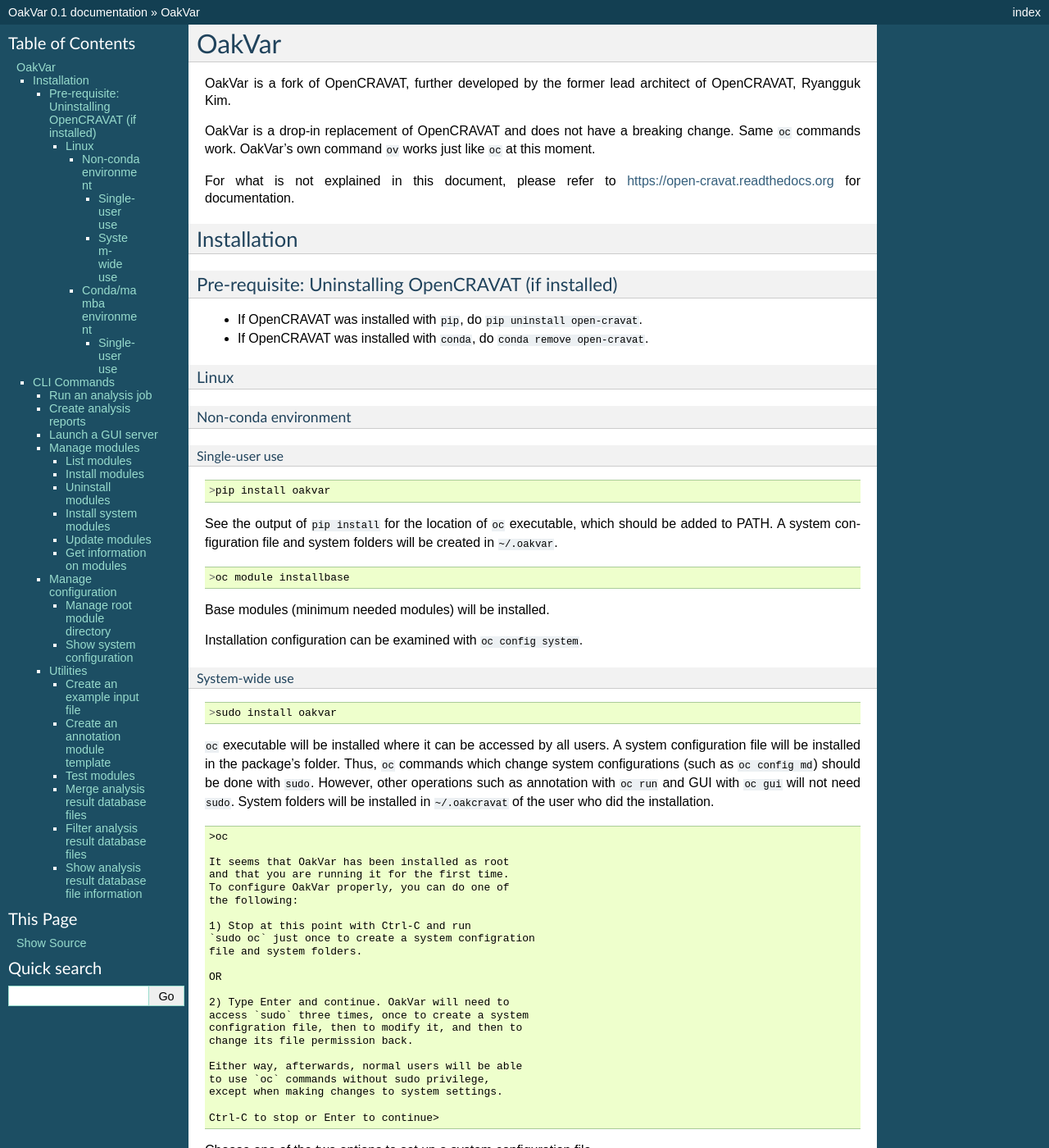
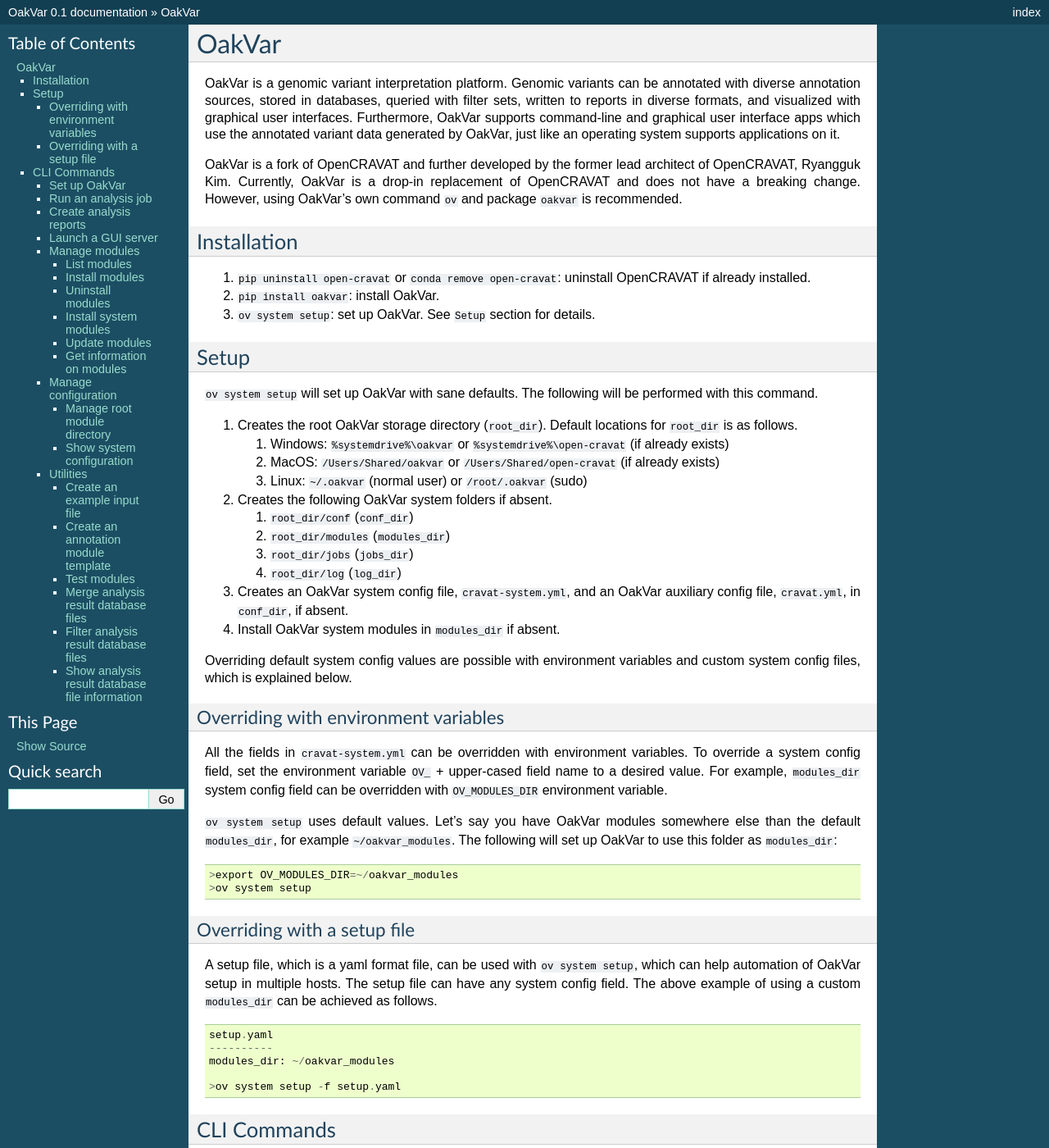
Before and after one commit to rkimoakbioinformatics/oakvar-doc, a Sphinx documentation site: the page built from docs/source/index.rst, in a window 1280 px wide and 1400 px high. Shown: the whole window at 82% size. Built offline with Sphinx 7.4.7, drawn with Linux system fonts in a browser that asks for light colours; some of the changed text lies outside the part shown.

Commit message:
Update index.rst

```diff
--- a/docs/source/index.rst
+++ b/docs/source/index.rst
@@ -2,113 +2,79 @@
 OakVar
 #########
 
-OakVar is a fork of OpenCRAVAT, further developed by the former lead architect of OpenCRAVAT, Ryangguk Kim.
+OakVar is a genomic variant interpretation platform. Genomic variants can be annotated with diverse annotation sources, stored in databases, queried with filter sets, written to reports in diverse formats, and visualized with graphical user interfaces. Furthermore, OakVar supports command-line and graphical user interface apps which use the annotated variant data generated by OakVar, just like an operating system supports applications on it.
 
-OakVar is a drop-in replacement of OpenCRAVAT and does not have a breaking change. Same ``oc`` commands work. OakVar's own command ``ov`` works just like ``oc`` at this moment.
-
-For what is not explained in this document, please refer to https://open-cravat.readthedocs.org for documentation.
+OakVar is a fork of OpenCRAVAT and further developed by the former lead architect of OpenCRAVAT, Ryangguk Kim. Currently, OakVar is a drop-in replacement of OpenCRAVAT and does not have a breaking change. However, using OakVar's own command ``ov`` and package ``oakvar`` is recommended.
 
 ************
 Installation
 ************
 
+1. ``pip uninstall open-cravat`` or ``conda remove open-cravat``: uninstall OpenCRAVAT if already installed.
 
-Pre-requisite: Uninstalling OpenCRAVAT (if installed)
-*****
+2. ``pip install oakvar``: install OakVar.
 
-* If OpenCRAVAT was installed with ``pip``, do ``pip uninstall open-cravat``.
-* If OpenCRAVAT was installed with ``conda``, do ``conda remove open-cravat``.
+3. ``ov system setup``: set up OakVar. See ``Setup`` section for details.
 
-======================================
-Linux
-======================================
+************
+Setup
+************
 
-Non-conda environment
-===================
+``ov system setup`` will set up OakVar with sane defaults. The following will be performed with this command.
 
-Single-user use
----------------
+1. Creates the root OakVar storage directory (``root_dir``). Default locations for ``root_dir`` is as follows.
+
+   1. Windows: ``%systemdrive%\oakvar`` or ``%systemdrive%\open-cravat`` (if already exists)
+   2. MacOS: ``/Users/Shared/oakvar`` or ``/Users/Shared/open-cravat`` (if already exists)
+   3. Linux: ``~/.oakvar`` (normal user) or ``/root/.oakvar`` (sudo)
+
+2. Creates the following OakVar system folders if absent.
+
+   1. ``root_dir/conf`` (``conf_dir``)
+   2. ``root_dir/modules`` (``modules_dir``)
+   3. ``root_dir/jobs`` (``jobs_dir``)
+   4. ``root_dir/log`` (``log_dir``)
+
+3. Creates an OakVar system config file, ``cravat-system.yml``, and an OakVar auxiliary config file, ``cravat.yml``, in ``conf_dir``, if absent.
+
+4. Install OakVar system modules in ``modules_dir`` if absent.
+
+Overriding default system config values are possible with environment variables and custom system config files, which is explained below.
+
+Overriding with environment variables
+***********
+
+All the fields in ``cravat-system.yml`` can be overridden with environment variables. To override a system config field, set the environment variable ``OV_`` + upper-cased field name to a desired value. For example, ``modules_dir`` system config field can be overridden with ``OV_MODULES_DIR`` environment variable.
+
+``ov system setup`` uses default values. Let's say you have OakVar modules somewhere else than the default ``modules_dir``, for example ``~/oakvar_modules``. The following will set up OakVar to use this folder as ``modules_dir``:
 ::
 
-  >pip install oakvar
+  >export OV_MODULES_DIR=~/oakvar_modules
+  >ov system setup
 
-See the output of ``pip install`` for the location of ``oc`` executable, which should be added to PATH. A system configuration file and system folders will be created in ``~/.oakvar``.
+Overriding with a setup file
+**********
+
+A setup file, which is a yaml format file, can be used with ``ov system setup``, which can help automation of OakVar setup in multiple hosts. The setup file can have any system config field. The above example of using a custom ``modules_dir`` can be achieved as follows.
 ::
 
-  >oc module installbase
+  setup.yaml
+  ----------
+  modules_dir: ~/oakvar_modules
 
-Base modules (minimum needed modules) will be installed.
-
-Installation configuration can be examined with ``oc config system``.
-
-System-wide use
------------
-::
-
-  >sudo install oakvar
-
-``oc`` executable will be installed where it can be accessed by all users. A system configuration file will be installed in the package's folder. Thus, ``oc`` commands which change system configurations (such as ``oc config md``) should be done with ``sudo``. However, other operations such as annotation with ``oc run`` and GUI with ``oc gui`` will not need ``sudo``. System folders will be installed in ``~/.oakcravat`` of the user who did the installation.
-::
-
-  >oc
-
-  It seems that OakVar has been installed as root
-  and that you are running it for the first time.
-  To configure OakVar properly, you can do one of
-  the following:
-
-  1) Stop at this point with Ctrl-C and run
-  `sudo oc` just once to create a system configration
-  file and system folders.
-
-  OR
-
-  2) Type Enter and continue. OakVar will need to
-  access `sudo` three times, once to create a system
-  configration file, then to modify it, and then to
-  change its file permission back.
-
-  Either way, afterwards, normal users will be able
-  to use `oc` commands without sudo privilege,
-  except when making changes to system settings.
-
-  Ctrl-C to stop or Enter to continue>
-
-Choose one of the two options to set up a system configuration file.
-
-The default system folders (module folders, job folders, etc)  will have been made under ``~/.oakvar`` of the user who installed OakVar. If wish to move the system folders to a different location such as a shared one, do ``oc config system`` and find the location of the OakVar system configuration file at ``Configration file path``. Open the file and edit ``modules_dir``, ``conf_dir``, ``jobs_dir``, and ``log_dir`` as wished.
-
-::
-
-  >oc module installbase
-
-Base modules (minimum needed modules) will be installed.
-
-Installation configuration can be examined with ``oc config system``.
-
-Conda/mamba environment
-===================
-
-Single-user use
----------------
-::
-
-  >pip install oakvar
-
-``oc`` executable will be installed where the user can access. A system configuration file and system folders will be created in ``~/.oakvar``.
-::
-
-  >oc module installbase
-
-Base modules (minimum needed modules) will be installed.
-
-Installation configuration can be examined with ``oc config system``.
+  >ov system setup -f setup.yaml
 
 ************
 CLI Commands
 ************
 
 Below are OakVar CLI commands. Use ``-h`` option to know options to each command.
+
+Set up OakVar
+*******
+::
+
+  >ov system setup
 
 Run an analysis job
 *******
@@ -181,14 +147,14 @@
 ==========
 ::
 
-  >ov config md ...
+  >ov system md ...
 
 ========
 Show system configuration
 ========
 ::
 
-  >ov config system
+  >ov system config
 
 Utilities
 *********
```
